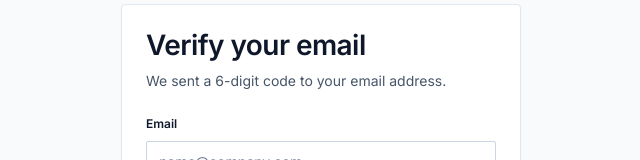
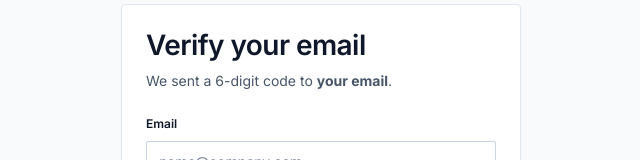
Before and after one commit to nikhil150107/abc, a React (Vite) app in the folder Frontend/: page /verify-otp in a window 1280 px wide. Shown: the part 208-368 px from the top of the page, without its empty margins (319-959 px from the left). Built offline with nearby package versions, Linux system fonts and the light colour scheme.

Commit message:
fix: pass email to OTP page after register, show as pre-filled

```diff
--- a/Frontend/src/pages/OTPVerification.jsx
+++ b/Frontend/src/pages/OTPVerification.jsx
@@ -1,9 +1,10 @@
 import React, { useState, useRef, useEffect } from "react";
-import { Link, useNavigate } from "react-router-dom";
+import { Link, useNavigate, useLocation } from "react-router-dom";
 import { apiRequest } from "../api/api";
 
 export default function OTPVerification() {
-  const [email, setEmail]       = useState("");
+  const location = useLocation();
+  const [email, setEmail]       = useState(location.state?.email || "");
   const [digits, setDigits]     = useState(Array(6).fill(""));
   const [error, setError]       = useState("");
   const [loading, setLoading]   = useState(false);
@@ -89,15 +90,17 @@ export default function OTPVerification() {
         ) : (
           <>
             <h1 className="ds-heading-1 ds-mb-sm">Verify your email</h1>
-            <p className="ds-text-body ds-mb-lg">We sent a 6-digit code to your email address.</p>
+            <p className="ds-text-body ds-mb-lg">We sent a 6-digit code to <b>{email || "your email"}</b>.</p>
 
             {error && <div className="ds-alert ds-alert-error ds-mb-md">{error}</div>}
 
-            <div className="ds-form-group">
-              <label className="ds-label">Email</label>
-              <input className="ds-input" type="email" placeholder="name@company.com"
-                value={email} onChange={e => setEmail(e.target.value)} required />
-            </div>
+            {!email && (
+              <div className="ds-form-group">
+                <label className="ds-label">Email</label>
+                <input className="ds-input" type="email" placeholder="name@company.com"
+                  value={email} onChange={e => setEmail(e.target.value)} required />
+              </div>
+            )}
 
             <p className="ds-text-small ds-font-medium ds-mb-sm">Enter the code below</p>
 
--- a/Frontend/src/pages/Register.jsx
+++ b/Frontend/src/pages/Register.jsx
@@ -17,7 +17,7 @@ export default function Register() {
     setLoading(true);
     try {
       await apiRequest("/auth/register", "POST", formData);
-      navigate("/verify-otp");
+      navigate("/verify-otp", { state: { email: formData.email } });
     } catch (err) {
       setError(err.message);
     } finally {
```
